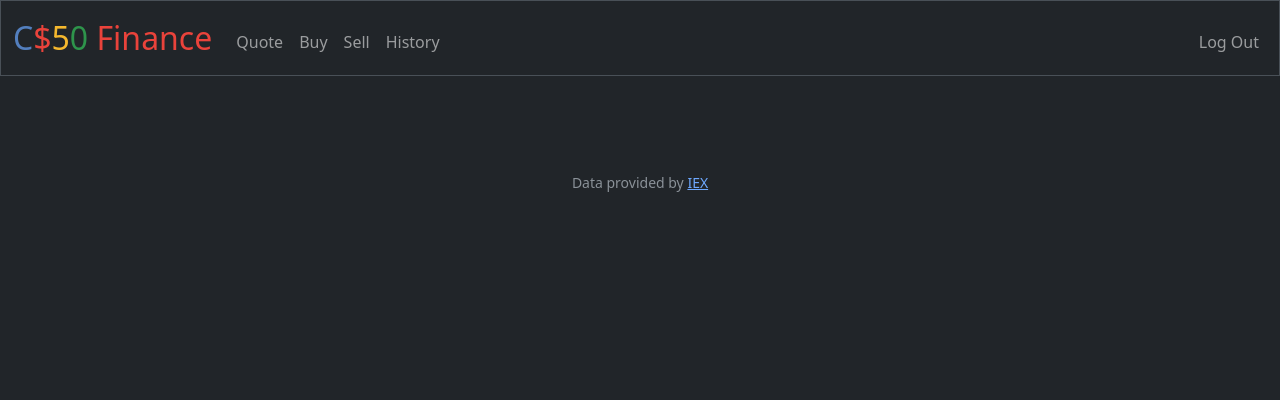
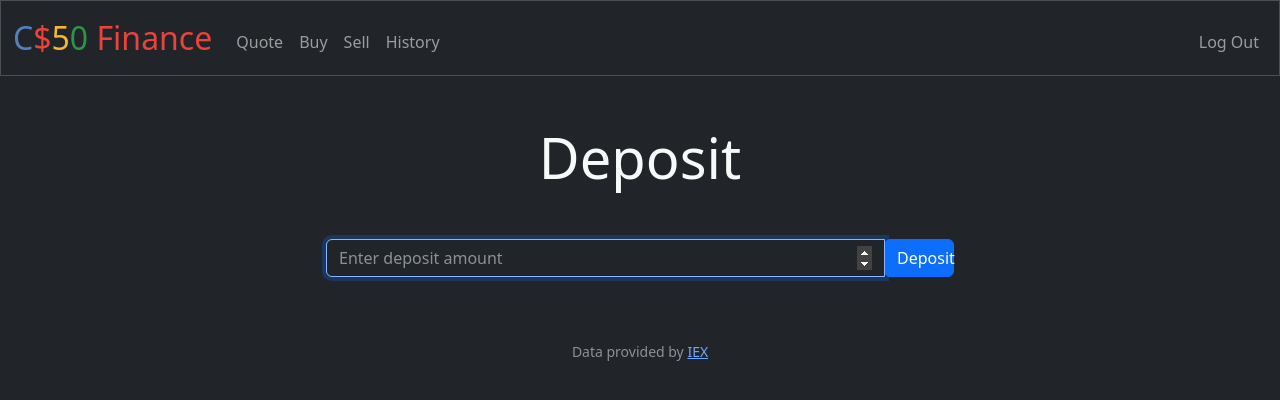
Before and after one commit to michael-hoang/cs50x, a Flask app: page /deposit in a window 1280 px wide. Shown: the top 400 px of the page. Run offline with Flask 3, Linux system fonts and the light colour scheme; a user stored in the database is signed in; some libraries are stand-ins or nearby versions.

Commit message:
Add deposit logic

```diff
--- a/Week 9 - Flask/Problem Set 9/finance/app.py
+++ b/Week 9 - Flask/Problem Set 9/finance/app.py
@@ -332,6 +332,12 @@ def sell():
 @app.route("/deposit", methods=["GET", "POST"])
 @login_required
 def deposit():
+    if request.method == "POST":
+        dep_amt = float(request.form.get("deposit"))
+        db.execute(
+            "UPDATE users SET cash = cash + ? WHERE id = ?", dep_amt, session["user_id"]
+        )
+
     return render_template("deposit.html")
 
 
--- a/Week 9 - Flask/Problem Set 9/finance/templates/deposit.html
+++ b/Week 9 - Flask/Problem Set 9/finance/templates/deposit.html
@@ -5,5 +5,13 @@ Deposit
 {% endblock %}
 
 {% block main %}
+<h2 class="display-4 text-light mb-5">Deposit</h2>
 
+<form action="/deposit" method="post">
+  <div class="input-group mb-3 mx-auto w-50">
+    <input autocomplete="off" autofocus class="form-control" name="deposit" placeholder="Enter deposit amount" required
+      type="number" step="0.01">
+    <div class="input-group-append">
+      <button class="btn btn-primary quote-search-btn" type="submit">Deposit</button>
+</form>
 {% endblock %}
```
Also changed, not shown: Week 9 - Flask/Problem Set 9/finance/finance.db.
